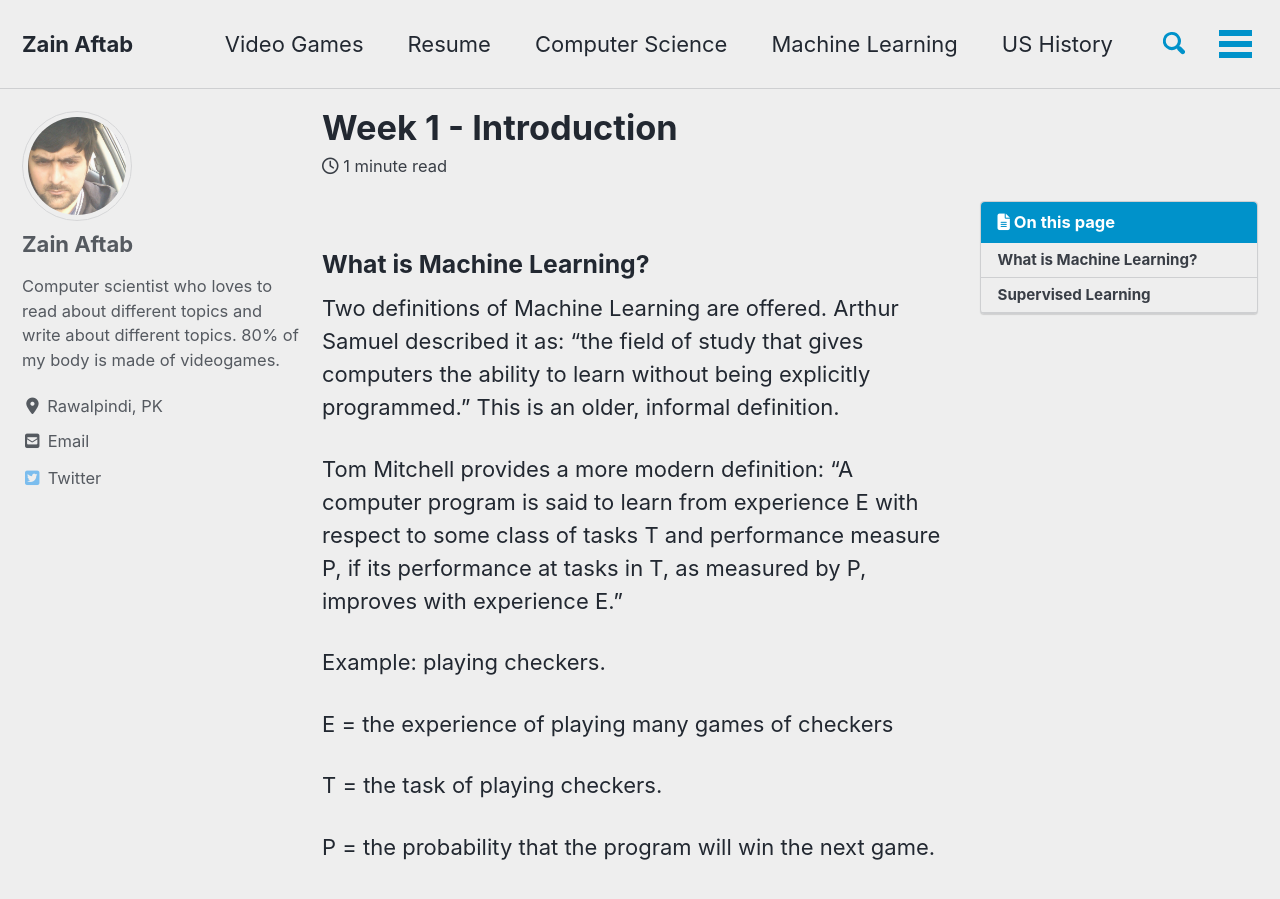
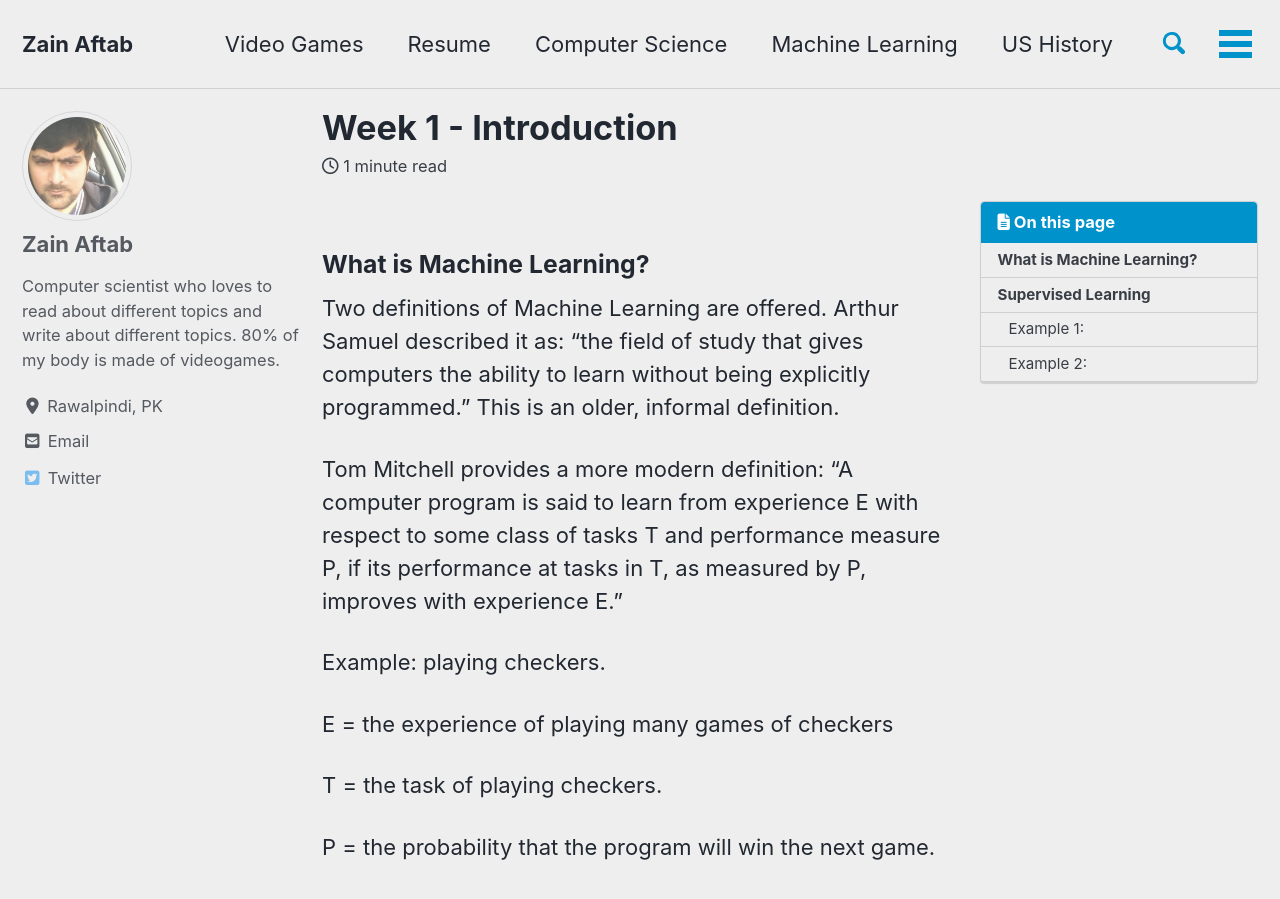
Before and after one commit to zainaftab2225/zainaftab2225.github.io, a Jekyll site: the page built from _machinelearning/basics-of-ai.md, in a window 1280 px wide and 900 px high. Built offline with Jekyll 4.4.1, drawn with Linux system fonts in a browser that asks for light colours; cached includes are drawn as plain includes; nearby versions of some CDN libraries.

Commit message:
machine learning added

```diff
--- a/_machinelearning/basics-of-ai.md
+++ b/_machinelearning/basics-of-ai.md
@@ -31,13 +31,13 @@ In supervised learning, we are given a data set and already know what our correc
 
 Supervised learning problems are categorized into "regression" and "classification" problems. In a regression problem, we are trying to predict results within a continuous output, meaning that we are trying to map input variables to some continuous function. In a classification problem, we are instead trying to predict results in a discrete output. In other words, we are trying to map input variables into discrete categories.
 
-# Example 1:
+#### Example 1:
 
 Given data about the size of houses on the real estate market, try to predict their price. Price as a function of size is a continuous output, so this is a regression problem.
 
 We could turn this example into a classification problem by instead making our output about whether the house "sells for more or less than the asking price." Here we are classifying the houses based on price into two discrete categories.
 
-# Example 2:
+#### Example 2:
 
 (a) Regression - Given a picture of a person, we have to predict their age on the basis of the given picture
 
```
